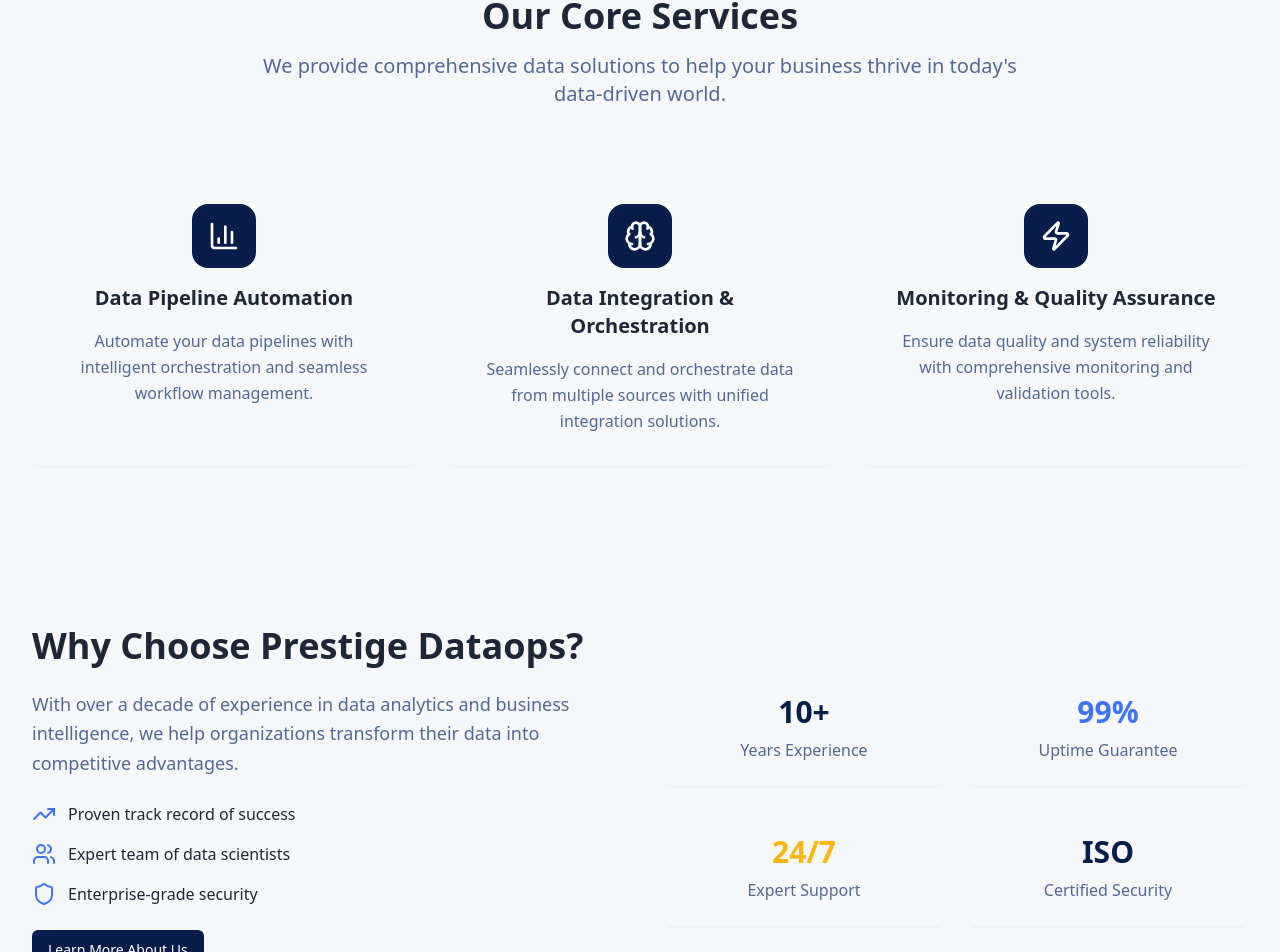
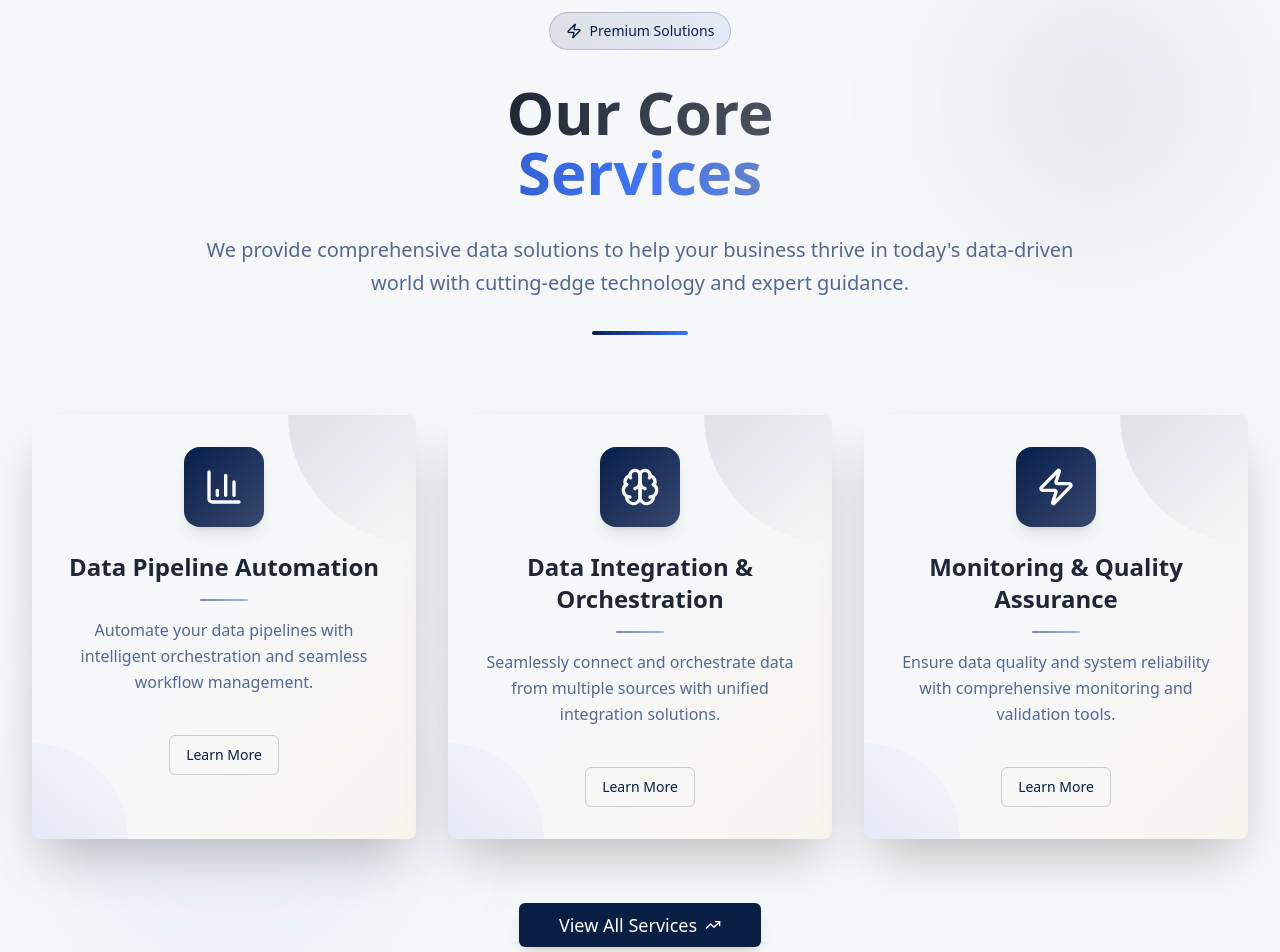
Before and after one commit to waqaralyy/prestige-data-flow, a React (Vite) app: page / in a window 1280 px wide. Shown: the part 746-1698 px from the top of the page. Built offline with nearby package versions, Linux system fonts and the light colour scheme.

Commit message:
Enhance "Our Core Services" cards
Make the "Our Core Services" section cards on the homepage more prominent and professional.

```diff
--- a/src/pages/Index.tsx
+++ b/src/pages/Index.tsx
@@ -89,31 +89,87 @@ const Index = () => {
         </section>
 
         {/* Services Section */}
-        <section className="py-20 bg-background" aria-labelledby="services-heading">
-          <div className="container mx-auto px-4 sm:px-6 lg:px-8">
-            <header className="text-center space-y-4 mb-16">
-              <h2 id="services-heading" className="text-3xl lg:text-4xl font-bold text-foreground">
-                Our Core Services
+        <section className="py-24 bg-gradient-to-br from-background via-background to-muted/30 relative overflow-hidden" aria-labelledby="services-heading">
+          {/* Background decoration */}
+          <div className="absolute inset-0 bg-grid-white/5 [mask-image:linear-gradient(0deg,white,rgba(255,255,255,0.6))]"></div>
+          <div className="absolute top-10 right-10 w-72 h-72 bg-primary/5 rounded-full blur-3xl"></div>
+          <div className="absolute bottom-10 left-10 w-96 h-96 bg-secondary/5 rounded-full blur-3xl"></div>
+
+          <div className="container mx-auto px-4 sm:px-6 lg:px-8 relative z-10">
+            <header className="text-center space-y-8 mb-20">
+              <div className="inline-flex items-center gap-2 px-4 py-2 bg-gradient-to-r from-primary/10 to-secondary/10 text-primary rounded-full text-sm font-medium border border-primary/20 backdrop-blur-sm">
+                <Zap className="h-4 w-4" />
+                Premium Solutions
+              </div>
+              <h2 id="services-heading" className="text-4xl lg:text-6xl font-bold leading-tight">
+                <span className="bg-gradient-to-r from-foreground to-foreground/80 bg-clip-text text-transparent">
+                  Our Core
+                </span>
+                <span className="block bg-gradient-to-r from-primary via-secondary to-accent bg-clip-text text-transparent">
+                  Services
+                </span>
               </h2>
-              <p className="text-xl text-muted-foreground max-w-3xl mx-auto">
-                We provide comprehensive data solutions to help your business thrive in today's data-driven world.
+              <p className="text-xl text-muted-foreground max-w-4xl mx-auto leading-relaxed">
+                We provide comprehensive data solutions to help your business thrive in today's data-driven world with cutting-edge technology and expert guidance.
               </p>
+              <div className="w-24 h-1 bg-gradient-to-r from-primary to-secondary mx-auto rounded-full"></div>
             </header>
 
-            <div className="grid grid-cols-1 md:grid-cols-3 gap-8">
+            <div className="grid grid-cols-1 md:grid-cols-3 gap-8 max-w-7xl mx-auto">
               {services.map((service, index) => (
-                <article key={index}>
-                  <Card className="border-0 shadow-medium hover:shadow-large transition-shadow duration-300 h-full">
-                    <CardContent className="p-8 text-center space-y-4">
-                      <div className="mx-auto w-16 h-16 bg-primary rounded-2xl flex items-center justify-center">
-                        <service.icon className="h-8 w-8 text-white" aria-hidden="true" />
+                <article
+                  key={index}
+                  className="group animate-fade-in"
+                  style={{ animationDelay: `${index * 0.1}s` }}
+                >
+                  <Card className="border-0 shadow-2xl hover:shadow-3xl transition-all duration-500 h-full bg-gradient-to-br from-card/90 to-card backdrop-blur-sm hover:scale-105 group overflow-hidden relative">
+                    {/* Card decoration */}
+                    <div className="absolute top-0 right-0 w-32 h-32 bg-gradient-to-br from-primary/10 to-transparent rounded-bl-full group-hover:from-primary/20 transition-all duration-500"></div>
+                    <div className="absolute bottom-0 left-0 w-24 h-24 bg-gradient-to-tr from-secondary/10 to-transparent rounded-tr-full group-hover:from-secondary/20 transition-all duration-500"></div>
+                    <div className="absolute inset-0 bg-gradient-to-br from-transparent via-transparent to-accent/5 group-hover:to-accent/10 transition-all duration-500"></div>
+
+                    <CardContent className="p-8 text-center space-y-6 relative z-10">
+                      <div className="mx-auto w-20 h-20 bg-gradient-to-br from-primary to-primary/80 rounded-2xl flex items-center justify-center shadow-lg group-hover:shadow-xl transition-all duration-500 group-hover:scale-110 group-hover:rotate-6">
+                        <service.icon className="h-10 w-10 text-white" aria-hidden="true" />
                       </div>
-                      <h3 className="text-xl font-semibold text-foreground">{service.title}</h3>
-                      <p className="text-muted-foreground leading-relaxed">{service.description}</p>
+
+                      <div className="space-y-4">
+                        <h3 className="text-2xl font-bold text-foreground group-hover:text-primary transition-colors duration-300">
+                          {service.title}
+                        </h3>
+                        <div className="w-12 h-0.5 bg-gradient-to-r from-primary to-secondary mx-auto rounded-full opacity-50 group-hover:opacity-100 group-hover:w-20 transition-all duration-300"></div>
+                        <p className="text-muted-foreground leading-relaxed text-base">
+                          {service.description}
+                        </p>
+                      </div>
+
+                      <div className="pt-4">
+                        <Button
+                          variant="ghost"
+                          className="text-primary hover:text-primary-foreground hover:bg-primary border border-primary/20 hover:border-primary transition-all duration-300 hover:scale-105 group-hover:shadow-lg"
+                        >
+                          Learn More
+                        </Button>
+                      </div>
                     </CardContent>
                   </Card>
                 </article>
               ))}
+            </div>
+
+            {/* Call to Action */}
+            <div className="text-center mt-16">
+              <Button
+                asChild
+                size="lg"
+                className="text-white shadow-lg hover:shadow-xl transition-all duration-300 hover:scale-105 px-10 py-4 text-lg"
+                style={{ backgroundColor: '#0A1F44' }}
+              >
+                <Link to="/services" className="flex items-center gap-2">
+                  View All Services
+                  <TrendingUp className="h-5 w-5" />
+                </Link>
+              </Button>
             </div>
           </div>
         </section>
```
